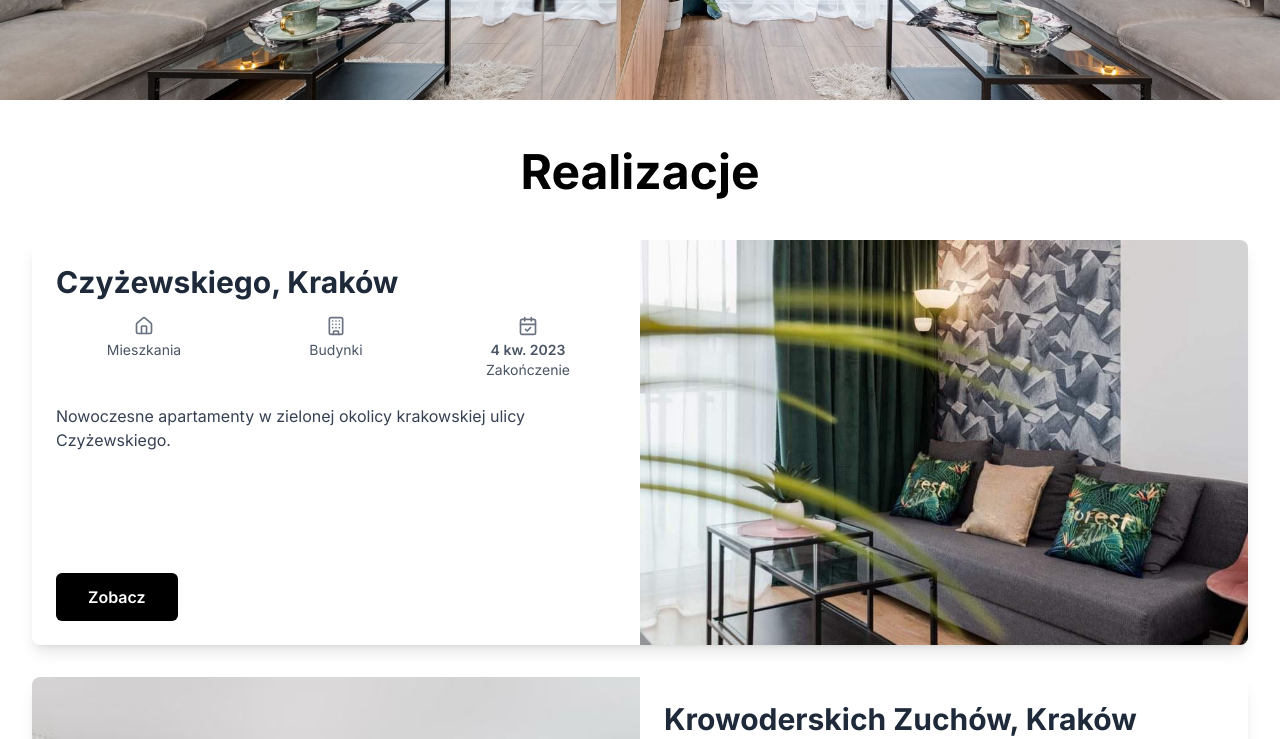
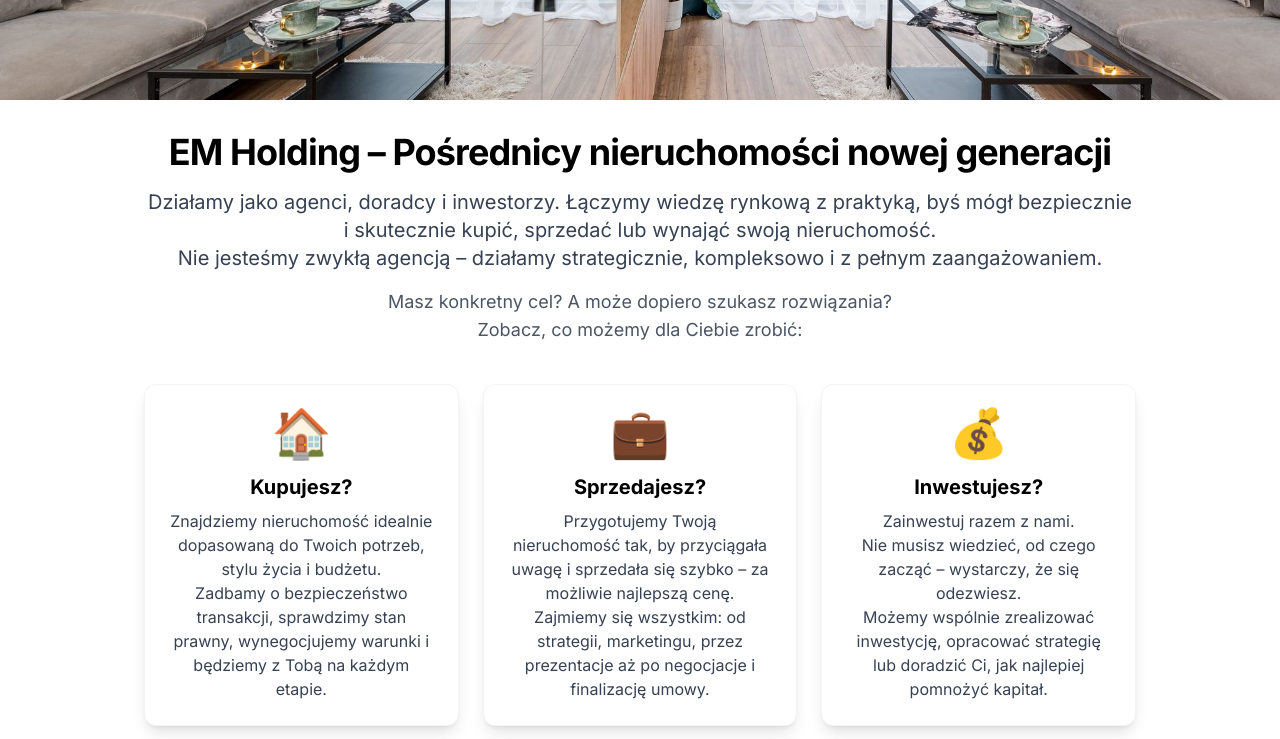
Before and after one commit to karol-wojak/real_estate_website, a React (Vite) app: page / in a window 1280 px wide. Shown: the part 460-1199 px from the top of the page. Built offline with nearby package versions, Linux system fonts and the light colour scheme.

Commit message:
Add Services component: integrate Services page into the main application layout

```diff
--- a/src/App.jsx
+++ b/src/App.jsx
@@ -6,6 +6,7 @@
 
 import Navigation from './components/Navigation.jsx';
 import HeroCarousel from './components/HeroCarousel.jsx'; //
+import Services from './pages/Services.jsx';
 import PortfolioPage from './pages/Portfolio.jsx';
 import AboutUsPage from './pages/AboutUs.jsx';
 import ReviewsCarousel from './components/ReviewsCarousel.jsx';
@@ -208,6 +209,10 @@
                 <Routes>
                     <Route path="/" element={
                         <div className="w-full space-y-16 md:space-y-24">
+                            <div id="services">
+                                <Services />
+                            </div>
+
                             <div id="portfolio-section">
                                 <PortfolioPage projects={portfolioProjects} />
                             </div>
```
